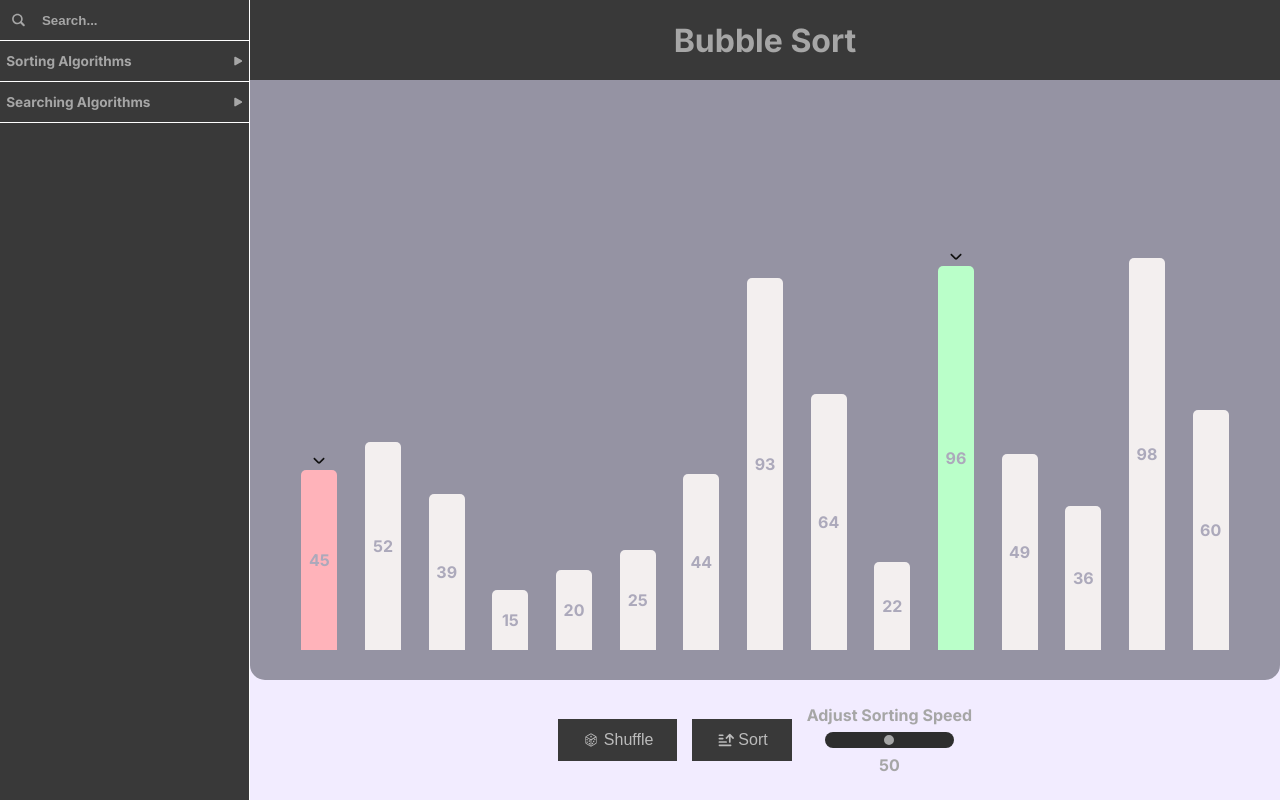
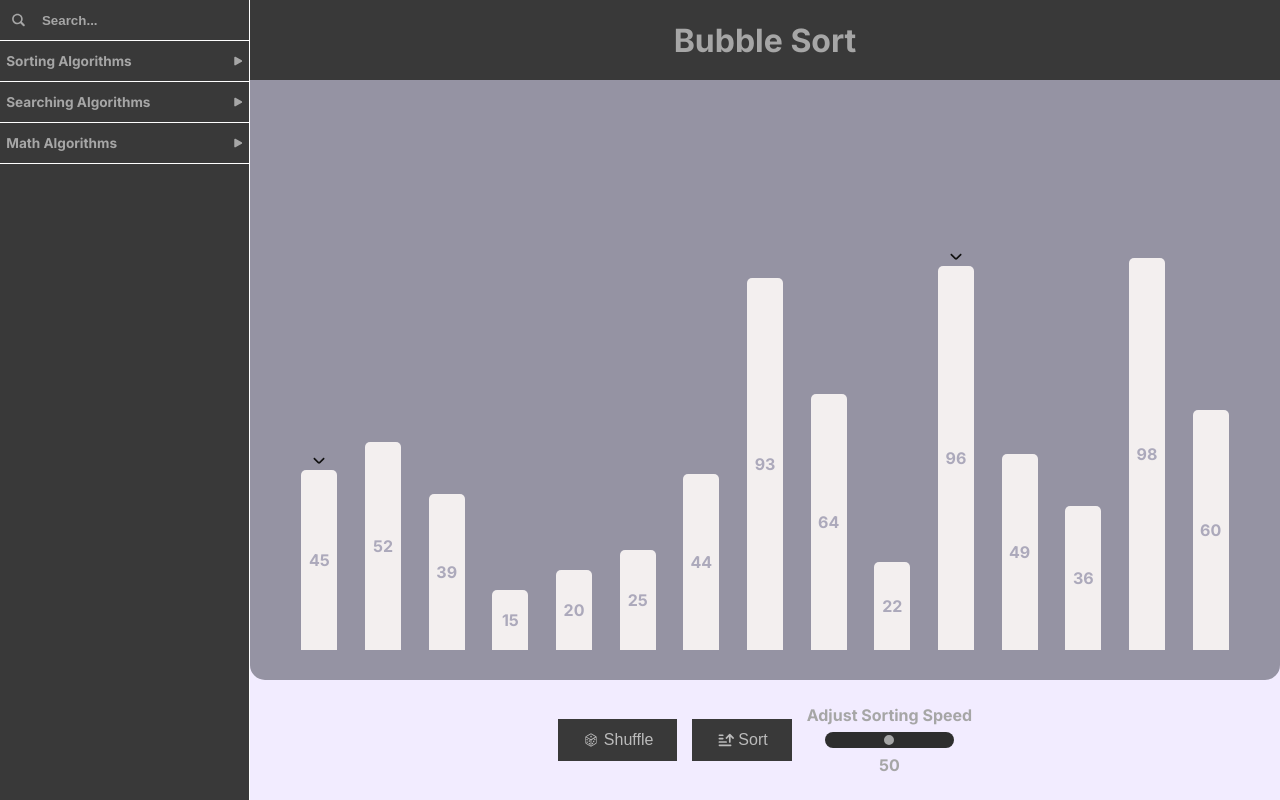
Before and after one commit to DjDister/Algorithms-View, a Next.js app: page /sorting-algorithms/bubble-sort in a window 1280 px wide. Both pictures are taken after a click on the button "Sort". Built offline with nearby package versions, Linux system fonts and the light colour scheme.

Commit message:
clean up

```diff
--- a/public/svg/Arrow.tsx
+++ b/public/svg/Arrow.tsx
@@ -7,19 +7,19 @@ function Arrow({ width = 50 }: { width: number }) {
       width={width}
       style={{ paddingRight: "0px" }}
     >
-      <g id="SVGRepo_bgCarrier" stroke-width="0"></g>
+      <g id="SVGRepo_bgCarrier" strokeWidth="0"></g>
       <g
         id="SVGRepo_tracerCarrier"
-        stroke-linecap="round"
-        stroke-linejoin="round"
+        strokeLinecap="round"
+        strokeLinejoin="round"
       ></g>
       <g id="SVGRepo_iconCarrier">
         <g
           id="Page-1"
           stroke="none"
-          stroke-width="1"
+          strokeWidth="1"
           fill="none"
-          fill-rule="evenodd"
+          fillRule="evenodd"
         >
           <g
             id="drop"
--- a/public/svg/ArrowDown.tsx
+++ b/public/svg/ArrowDown.tsx
@@ -15,11 +15,11 @@ export default function ArrowDown({
       width={width ? width : 20}
       height={height ? height : 20}
     >
-      <g id="SVGRepo_bgCarrier" stroke-width="0"></g>
+      <g id="SVGRepo_bgCarrier" strokeWidth="0"></g>
       <g
         id="SVGRepo_tracerCarrier"
-        stroke-linecap="round"
-        stroke-linejoin="round"
+        strokeLinecap="round"
+        strokeLinejoin="round"
       ></g>
       <g id="SVGRepo_iconCarrier">
         <path
--- a/public/svg/Magnifier.tsx
+++ b/public/svg/Magnifier.tsx
@@ -5,15 +5,15 @@ function Magnifier({ width = 50 }: { width: number }) {
       style={{ paddingLeft: "10px", paddingRight: "10px" }}
       fill="#a6a6a6"
       viewBox="0 0 32 32"
-      enable-background="new 0 0 32 32"
+      enableBackground="new 0 0 32 32"
       id="Glyph"
       version="1.1"
     >
-      <g id="SVGRepo_bgCarrier" stroke-width="0"></g>
+      <g id="SVGRepo_bgCarrier" strokeWidth="0"></g>
       <g
         id="SVGRepo_tracerCarrier"
-        stroke-linecap="round"
-        stroke-linejoin="round"
+        strokeLinecap="round"
+        strokeLinejoin="round"
       ></g>
       <g id="SVGRepo_iconCarrier">
         <path
--- a/src/components/Button/Button.tsx
+++ b/src/components/Button/Button.tsx
@@ -1,20 +1,24 @@
 import React from "react";
 import styles from "./Button.module.css";
+
+type ButtonProps = React.ButtonHTMLAttributes<HTMLButtonElement> & {
+  onClick: () => void;
+  children: React.ReactNode;
+  icon?: React.ReactElement;
+};
 
 export default function Button({
   onClick,
   children,
   icon,
-}: {
-  onClick: () => void;
-  children: React.ReactNode;
-  icon?: React.ReactElement;
-}) {
+  ...props
+}: ButtonProps) {
   return (
     <button
       onClick={onClick}
       className={styles.button}
       style={icon ? { gap: 4 } : {}}
+      {...props}
     >
       {icon && React.cloneElement(icon, { fill: "#bbb" })}
       {children}
--- a/src/components/GraphLayout/GraphLayout.module.css
+++ b/src/components/GraphLayout/GraphLayout.module.css
@@ -18,6 +18,7 @@
   justify-content: center;
   align-items: center;
   width: 100%;
+  z-index: 2;
 }
 .title {
   height: 10%;
@@ -26,11 +27,10 @@
   color: #a6a6a6;
   font-weight: bold;
   font-size: 2rem;
+  z-index: 2;
+  position: relative;
 }
 
-.titleName {
-  cursor: pointer;
-}
 
 .graphSection {
   height: 75%;
@@ -38,6 +38,7 @@
   background-color: #9593a3;
 
   border-radius: 0px 0px 15px 15px;
+  position: relative;
 }
 
 .graph {
@@ -54,6 +55,8 @@
   font-weight: bold;
   color: #aca9bb;
   position: relative;
+  max-height: "90%";
+  background-color: "rgb(243, 239, 239)";
 }
 
 .arrowDownColumn {
@@ -68,3 +71,10 @@
   gap: 15px;
   background-color: #f2ecff;
 }
+
+.backgroundImage{
+  z-index: -1;
+  pointer-events: none;
+  object-fit: cover;
+  object-position: center;
+}
--- a/src/components/GraphLayout/GraphLayout.tsx
+++ b/src/components/GraphLayout/GraphLayout.tsx
@@ -1,11 +1,11 @@
 "use client";
-import { useState } from "react";
+
 import Button from "../Button/Button";
 import styles from "./GraphLayout.module.css";
 import RangeInput from "../RangeInput/RangeInput";
 import DiceSvg from "../../../public/svg/DiceSvg";
 import SortSvg from "../../../public/svg/SortSvg";
-import { StaticImageData } from "next/image";
+import Image, { StaticImageData } from "next/image";
 import ArrowDown from "../../../public/svg/ArrowDown";
 function GraphLayout({
   sorrtingArray,
@@ -16,11 +16,12 @@ function GraphLayout({
   chosenColumn,
   comparingColumn,
   sortingSpeedFunction,
-  stalinArray,
   backgroundImage,
   customTextColor,
-  customColumnColor,
   arrowColor,
+  indexesToStyle,
+  isCustomStyleActivated,
+  onTitleClick,
 }: {
   sorrtingArray: number[];
   title: string;
@@ -30,56 +31,35 @@ function GraphLayout({
   chosenColumn?: number | number[];
   comparingColumn?: number;
   sortingSpeedFunction: (sortingSpeed: number) => void;
-  stalinArray?: number[];
   backgroundImage?: StaticImageData;
   customTextColor?: string;
-  customColumnColor?: string;
   arrowColor?: string;
+  indexesToStyle?: { indexes: number[]; style: React.CSSProperties }[];
+  isCustomStyleActivated?: boolean;
+  onTitleClick?: () => void;
 }) {
-  const [sliderValue, setSliderValue] = useState<number>(50);
-  const [isCustomStyleActivated, setIsCustomStyleActivated] =
-    useState<boolean>(false);
-
-  const handleRandomize = async () => {
-    isAbleToSort ? onRandomize() : null;
-  };
-
-  const handleSort = async () => {
-    isAbleToSort ? onSort() : null;
-  };
-
-  const pullSliderValueFromChild = (sliderValue: number) => {
-    setSliderValue(sliderValue);
-  };
-  const titleBoxFunction = () => {
-    backgroundImage ? setIsCustomStyleActivated((prev) => !prev) : null;
-  };
-  sortingSpeedFunction(sliderValue);
   return (
     <div className={styles.GraphLayout}>
       <div className={styles.title}>
         <div
-          onClick={() => {
-            titleBoxFunction();
-          }}
-          className={styles.titleName}
+          onClick={onTitleClick}
+          style={{ cursor: backgroundImage ? "pointer" : "auto" }}
         >
           {title}
         </div>
       </div>
       <div
         className={styles.graphSection}
-        style={{
-          backgroundImage:
-            backgroundImage && isCustomStyleActivated
-              ? `url(${backgroundImage.src})`
-              : "",
-          backgroundSize: "cover",
-          backgroundRepeat: "no-repeat",
-          backgroundPositionY: "top",
-          opacity: isCustomStyleActivated ? 0.6 : 1,
-        }}
+        style={{ opacity: isCustomStyleActivated ? 0.6 : 1 }}
       >
+        {isCustomStyleActivated && backgroundImage && (
+          <Image
+            src={backgroundImage}
+            alt="background-image"
+            fill
+            className={styles.backgroundImage}
+          />
+        )}
         <div className={styles.graph}>
           {sorrtingArray.map((number, index) => (
             <div
@@ -87,19 +67,10 @@ function GraphLayout({
               className={styles.column}
               style={{
                 height: `${number * 4}px`,
-                maxHeight: "90%",
-                backgroundColor: stalinArray
-                  ? stalinArray?.includes(number)
-                    ? "#685c64"
-                    : isCustomStyleActivated
-                    ? customColumnColor
-                    : "rgb(243, 239, 239)"
-                  : index === chosenColumn
-                  ? "#baffc9"
-                  : index === comparingColumn
-                  ? "#ffb3ba"
-                  : "rgb(243, 239, 239)",
+
                 color: isCustomStyleActivated ? customTextColor : "#aca9bb",
+                ...(indexesToStyle?.find((item) => item.indexes.includes(index))
+                  ?.style || {}),
               }}
             >
               {index === chosenColumn || index === comparingColumn ? (
@@ -115,24 +86,16 @@ function GraphLayout({
       </div>
       <div className={styles.buttonSection}>
         <Button
-          onClick={() => {
-            handleRandomize();
-          }}
+          disabled={!isAbleToSort}
+          onClick={onRandomize}
           icon={<DiceSvg />}
         >
           Shuffle
         </Button>
-        <Button
-          onClick={() => {
-            {
-              handleSort();
-            }
-          }}
-          icon={<SortSvg />}
-        >
+        <Button disabled={!isAbleToSort} onClick={onSort} icon={<SortSvg />}>
           Sort
         </Button>
-        <RangeInput sliderValueFunction={pullSliderValueFromChild} />
+        <RangeInput sliderValueFunction={sortingSpeedFunction} />
       </div>
     </div>
   );
--- a/src/components/RangeInput/RangeInput.tsx
+++ b/src/components/RangeInput/RangeInput.tsx
@@ -9,8 +9,8 @@ function RangeInput({
   const [sliderValue, setSliderValue] = useState<number>(50);
 
   const handleSliderChange = (event: ChangeEvent<HTMLInputElement>) => {
-    setSliderValue(Number(event.target.value));
-    sliderValueFunction(sliderValue);
+    setSliderValue(event.target.valueAsNumber);
+    sliderValueFunction(event.target.valueAsNumber);
   };
 
   return (
--- a/src/utils/consts/sideBar.consts.ts
+++ b/src/utils/consts/sideBar.consts.ts
@@ -28,4 +28,15 @@ export const SIDE_BAR_DATA = [
       },
     ],
   },
+
+  {
+    category: "Math Algorithms",
+    prefixPath: "math-algorithms",
+    algorithms: [
+      {
+        name: "Fibonacci Sequence",
+        path: "fibonacci-sequence",
+      },
+    ],
+  },
 ];
--- a/src/utils/consts/sorting.consts.ts
+++ b/src/utils/consts/sorting.consts.ts
@@ -1,4 +1,4 @@
-export const BASE_SORTING_SPEED = 50;
+export const BASE_SORTING_SPEED = 500;
 
 export const SORTING_MULTIPLIER = 10;
 
```
Also changed, not shown: src/app/(algorithms)/sorting-algorithms/stalin-sort/page.tsx (+20 -3 lines), public/svg/ArrowDown.svg.
